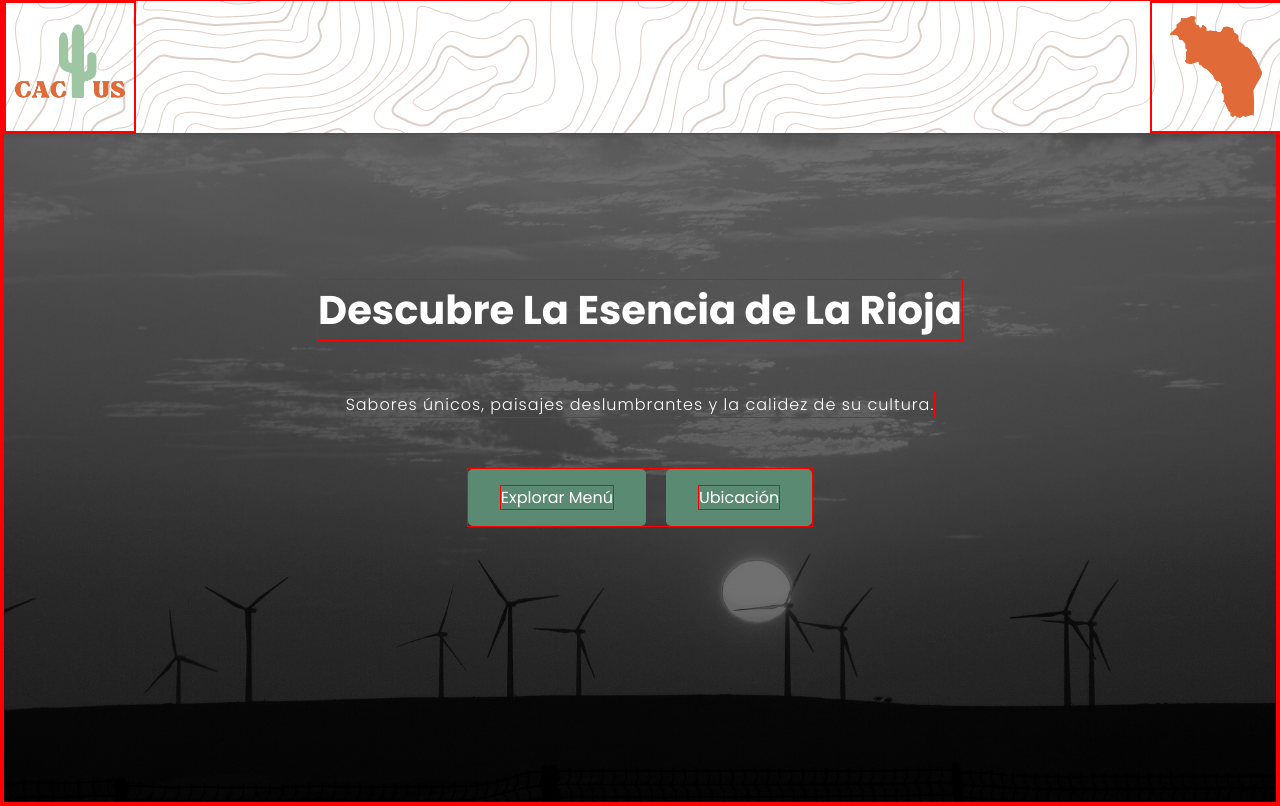
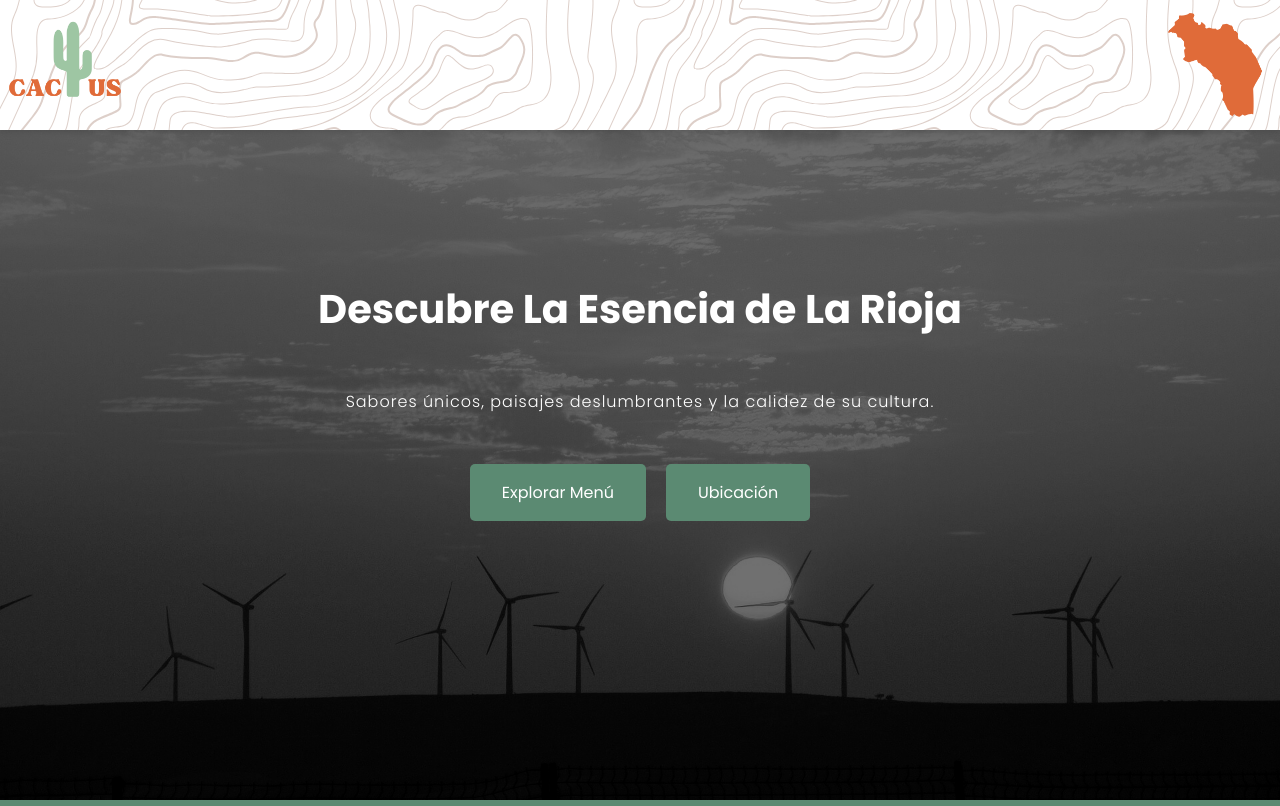
Before and after one commit to RyzeLR/CACTUS, a React (Vite) app: page / in a window 1280 px wide. Built offline with nearby package versions, Linux system fonts and the light colour scheme.

Commit message:
medio-finish

```diff
--- a/src/Hero/HeroStyles.js
+++ b/src/Hero/HeroStyles.js
@@ -66,4 +66,9 @@ export const ButtonGlobal = styled.button`
     color: white;
     text-decoration: none;
   }
+
+  @media (max-width: 992px) {
+    padding: 0.5rem 1rem;
+    font-size: 0.8rem;
+  }
 `;
--- a/src/styles/GlobalStyles.js
+++ b/src/styles/GlobalStyles.js
@@ -24,7 +24,6 @@ export const GlobalStyles = createGlobalStyle`
     font-family: 'Poppins';
     list-style: none;
     text-decoration: none;
-    border: 1px solid red;
 }
 
 body {
```
